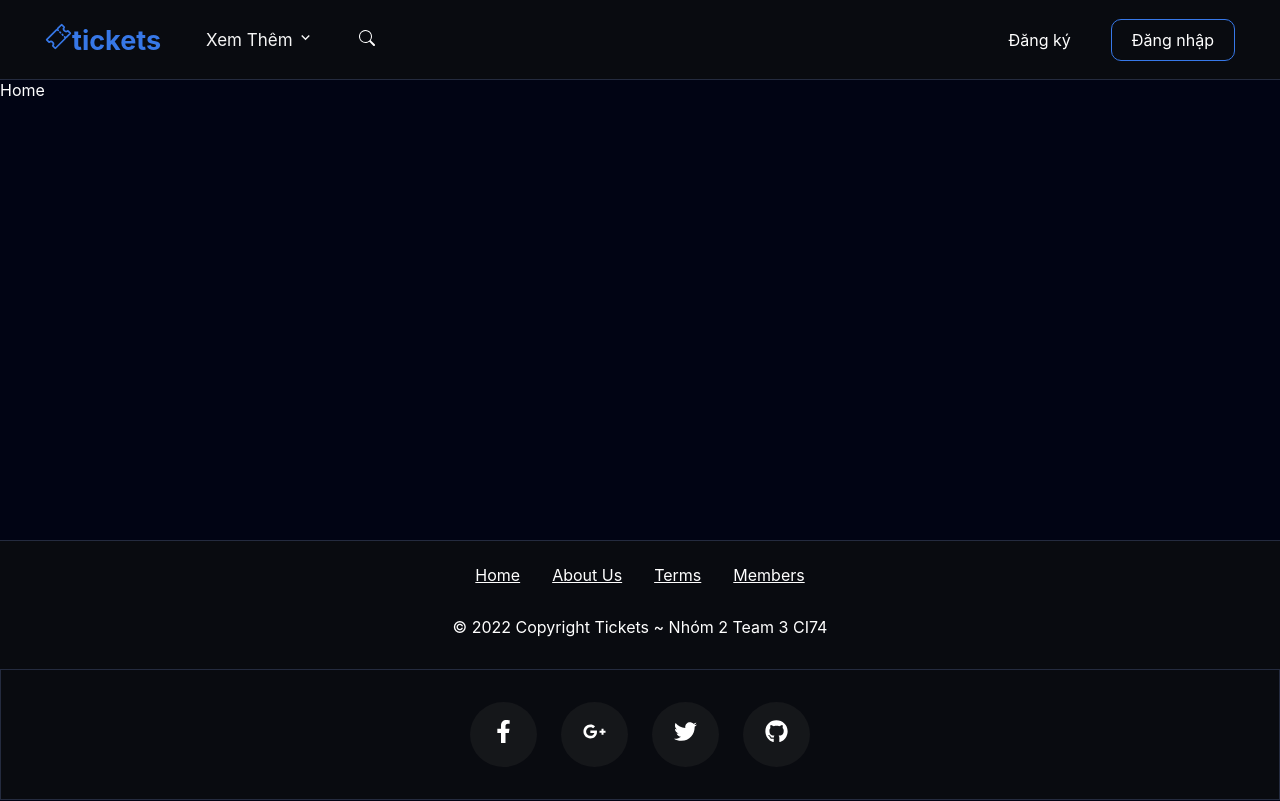
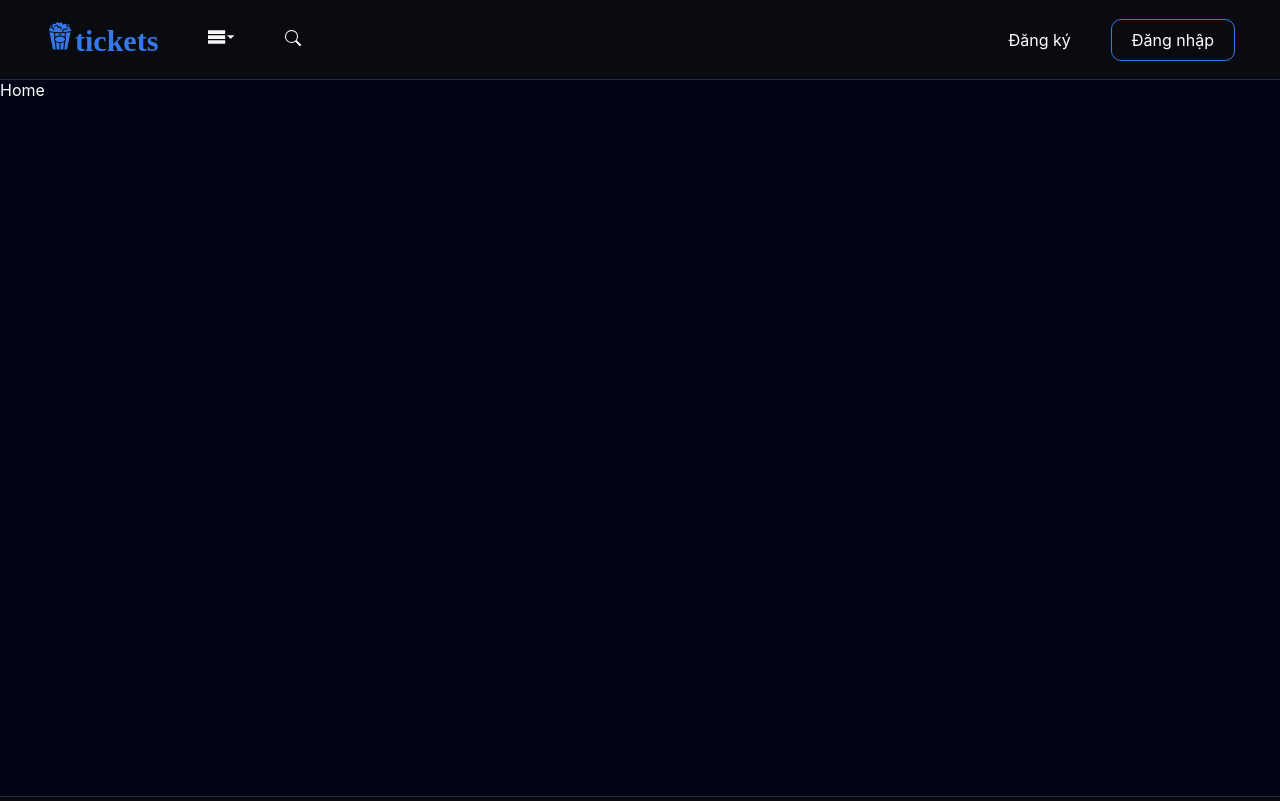
Before and after one commit to xuananh95/Nhom2_Final_Project, a React (Create React App) app: page / in a window 1280 px wide. Shown: the top 801 px of the page. Built offline with nearby package versions, Linux system fonts and the light colour scheme.

Commit message:
fix footer

```diff
--- a/src/components/Footer/index.jsx
+++ b/src/components/Footer/index.jsx
@@ -18,7 +18,7 @@ const Footer = () => {
          <a href=''><FaFacebookF/></a>
          <a href=''><FaGooglePlusG/></a>
          <a href=''><FaTwitter/></a>
-         <a href=''><FaGithub/></a>
+         <a href='https://github.com/xuananh95/Nhom2_Final_Project'><FaGithub/></a>
         </div>
       </div>
     </div>
--- a/src/components/Footer/styles.css
+++ b/src/components/Footer/styles.css
@@ -1,6 +1,6 @@
 .footer {
     position: absolute;
-    bottom: 0;
+    bottom: -270px;
     left: 0;
     right: 0;
     color: white;
@@ -18,6 +18,7 @@
 
 .footer-link > a {
     color: white;
+    padding: 7px;
     transition: all 0.3s ease;
 }
 
--- a/src/components/Header/index.jsx
+++ b/src/components/Header/index.jsx
@@ -3,8 +3,9 @@ import { Link, NavLink, useLocation, useNavigate } from 'react-router-dom'
 import './styles.css'
 import { toast } from 'react-toastify';
 import {BsSearch} from 'react-icons/bs'
-import {MdExpandMore} from 'react-icons/md'
-import {IoCloseSharp, IoTicketOutline} from 'react-icons/io5'
+import {IoCloseSharp} from 'react-icons/io5'
+import {ImMenu3} from 'react-icons/im'
+import {GiPopcorn} from 'react-icons/gi'
 
 const Header = () => {
   const [searchDisplay, setSearchDisplay] = useState(false);
@@ -31,10 +32,10 @@ const Header = () => {
   return (
     <div className='header'>
         <div className='header-logo header-units'>
-          <Link to='/'><IoTicketOutline/>tickets</Link>
+          <Link to='/'><GiPopcorn/>tickets</Link>
         </div>
         <div className='header-menu header-units'>
-          Xem Thêm <MdExpandMore/>
+          <ImMenu3/>
           <div className='dropdown-menu'>
             <Link to='/about-us'>Về chúng tôi</Link>
             <Link to='/cinema'>Hệ thống rạp chiếu</Link>
--- a/src/components/Header/styles.css
+++ b/src/components/Header/styles.css
@@ -15,12 +15,16 @@
     min-width: fit-content;
 }
 
+@import url('https://fonts.googleapis.com/css2?family=Creepster&display=swap');
+
 .header-logo > a {
     text-decoration: none;
     color: white;
     font-weight: bold;
-    font-size: 27px;
+    font-size: 30px;
     color: rgb(55, 120, 232);
+    font-family: 'Kaushan Script', cursive;
+    font-family: 'Creepster', cursive;
 }
 
 .header-logo:hover > a {
@@ -30,15 +34,15 @@
 .header-menu {
     cursor: pointer;
     position: relative;
-    padding: 20px;
+    padding: 25px;
     color: whitesmoke;
-    font-size: 17px;
+    font-size: 27px;
 }
 
 .dropdown-menu {
     position: absolute;
     top: 50px;
-    left: 20px;
+    left: -12px;
     background-color: whitesmoke;
     display: none;
     flex-direction: column;
@@ -120,8 +124,9 @@
 
 .header-account > button {
     color: white;
-    padding: 7px 10px;
+    padding: 10px 15px;
     border-radius: 10px;
-    border: none;
-    background-color:rgb(55, 120, 232)
+    border: 1px solid rgb(55, 120, 232);
+    background-color: transparent;
+    font-size: 16px;
 }
```
